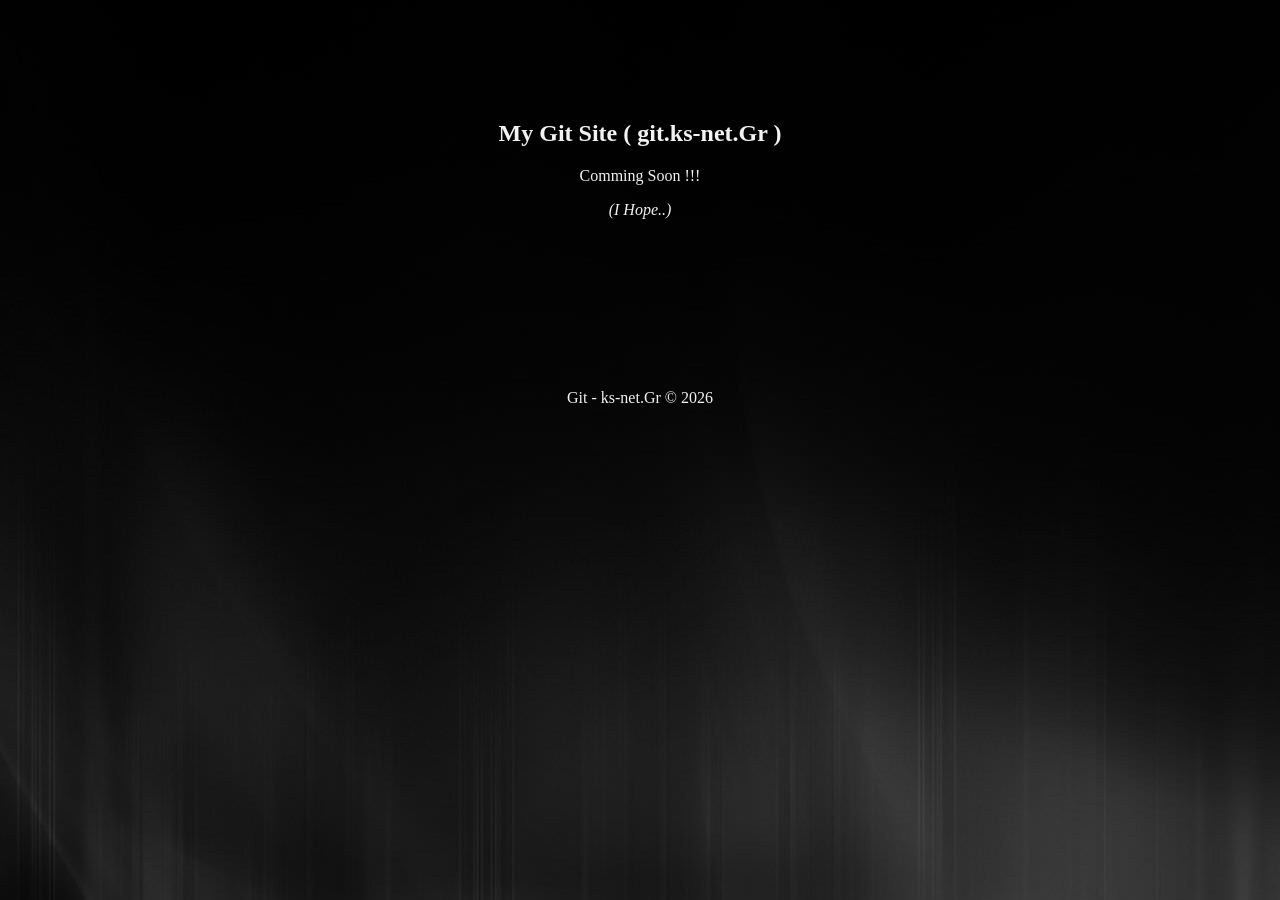
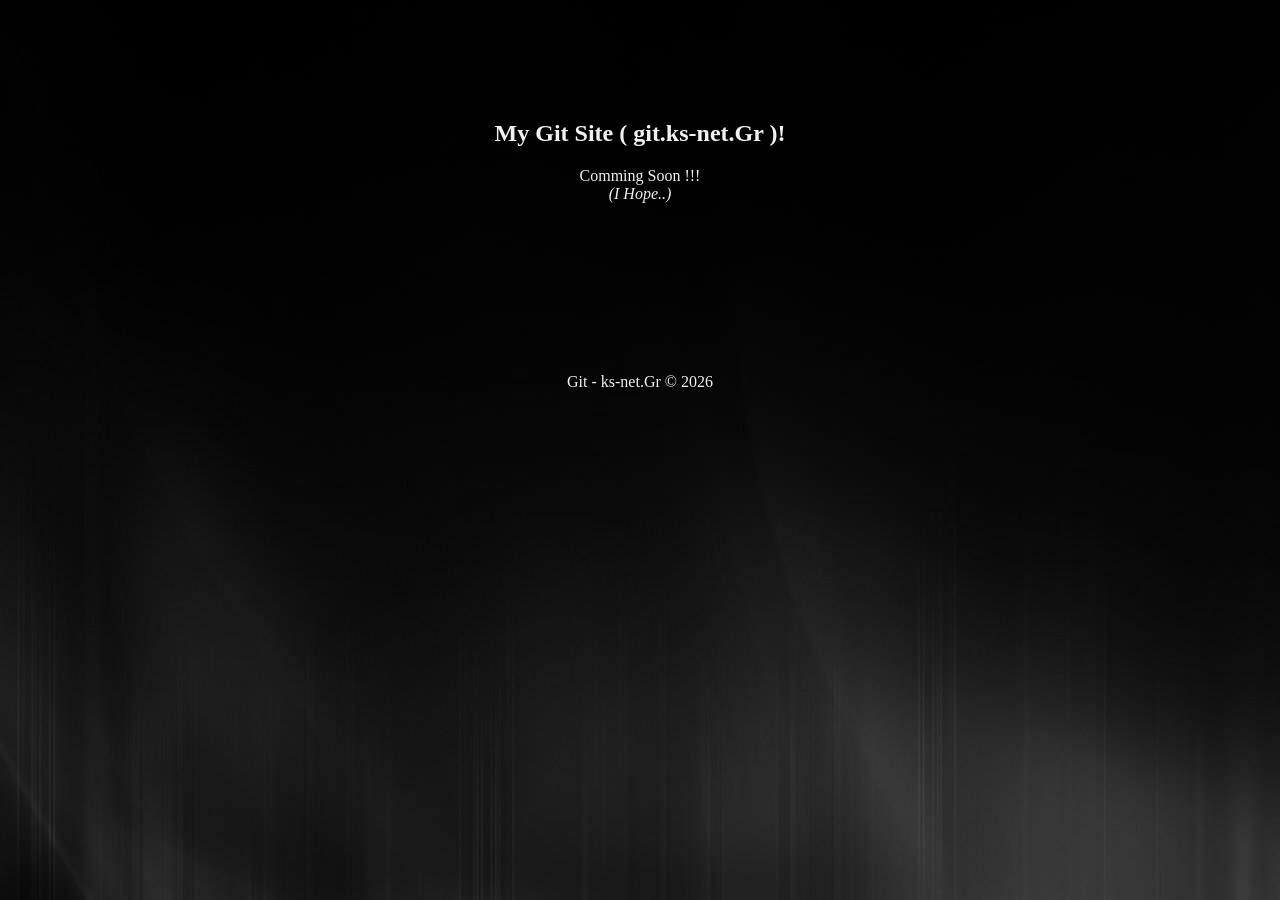
Before and after one commit to ks-net/Jekyll-ks-net.Gr, a Jekyll site: the page built from index.md, in a window 1280 px wide. Built offline with Jekyll 4.4.1, drawn with Linux system fonts in a browser that asks for light colours.

```diff
--- a/index.md
+++ b/index.md
@@ -8,10 +8,8 @@ layout: basic
 
 <!-- index.md start-->
 <div markdown="1" class="home-msg">
-# My Git Site ( git.ks-net.Gr )
-
+# My Git Site ( git.ks-net.Gr )!
 Comming Soon !!!
-
 *(I Hope..)*
 </div>
 <!-- index.md end -->
```
